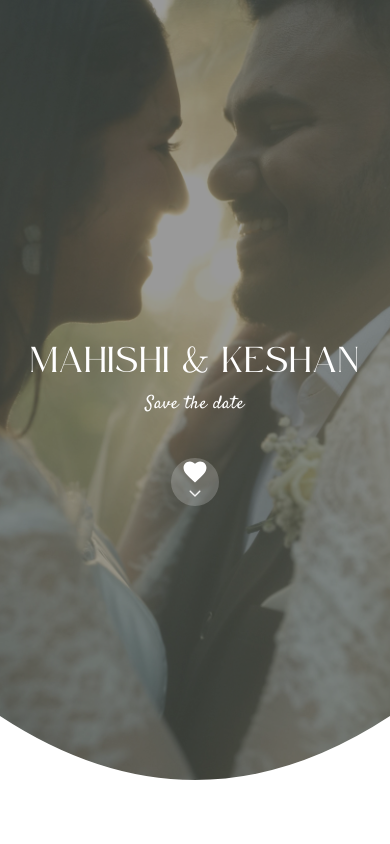
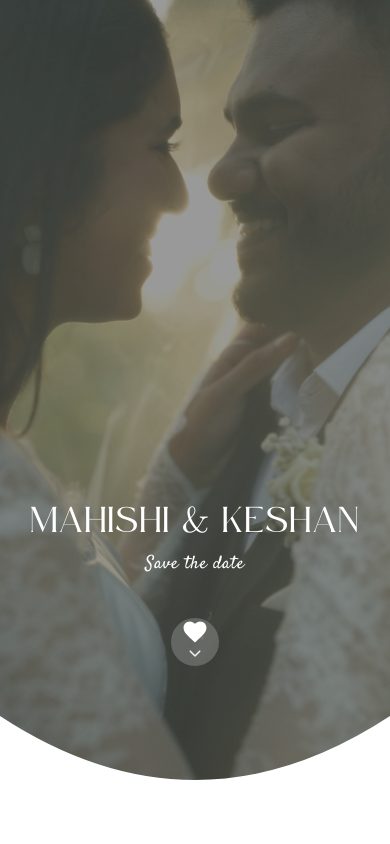
Before and after one commit to MEKSankalpa/INV_MC, a plain HTML site: page index.html in a window 390 px wide. Shown: the top 844 px of the page. Drawn offline with nearby package versions, Linux system fonts and the light colour scheme.

Commit message:
fixed issue

```diff
--- a/index.html
+++ b/index.html
@@ -17,7 +17,7 @@
     <div class="absolute inset-0 bg-black opacity-40"></div>
 
     <!-- Text content -->
-    <div class="relative z-10 text-white  md:mt-0 ">
+    <div class="relative z-10 text-white mt-80 md:mt-0 ">
       <h1 class="text-4xl md:text-6xl  tracking-wider"><span class="font-safira">MAHISHI</span> <span class="font-LMR">&</span> <span class="font-safira">KESHAN</span></h1>
       <p class="text-lg md:text-4xl mt-2 font-Satify ">Save the date</p>
     </div>
```
